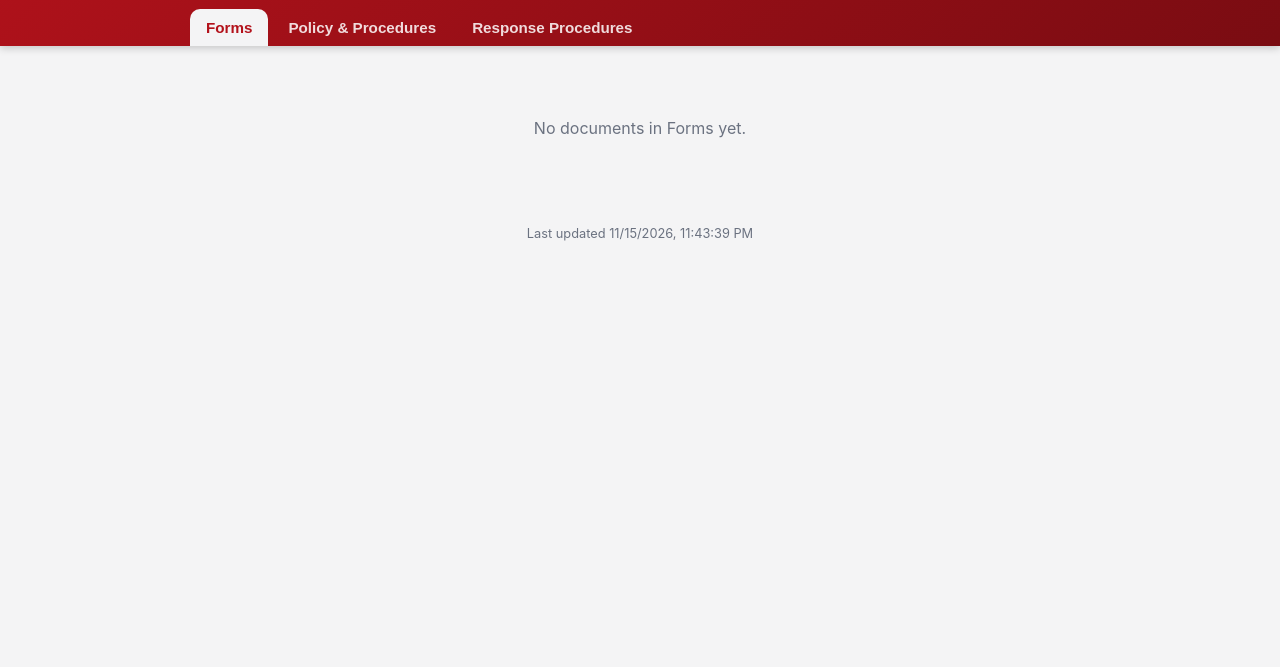
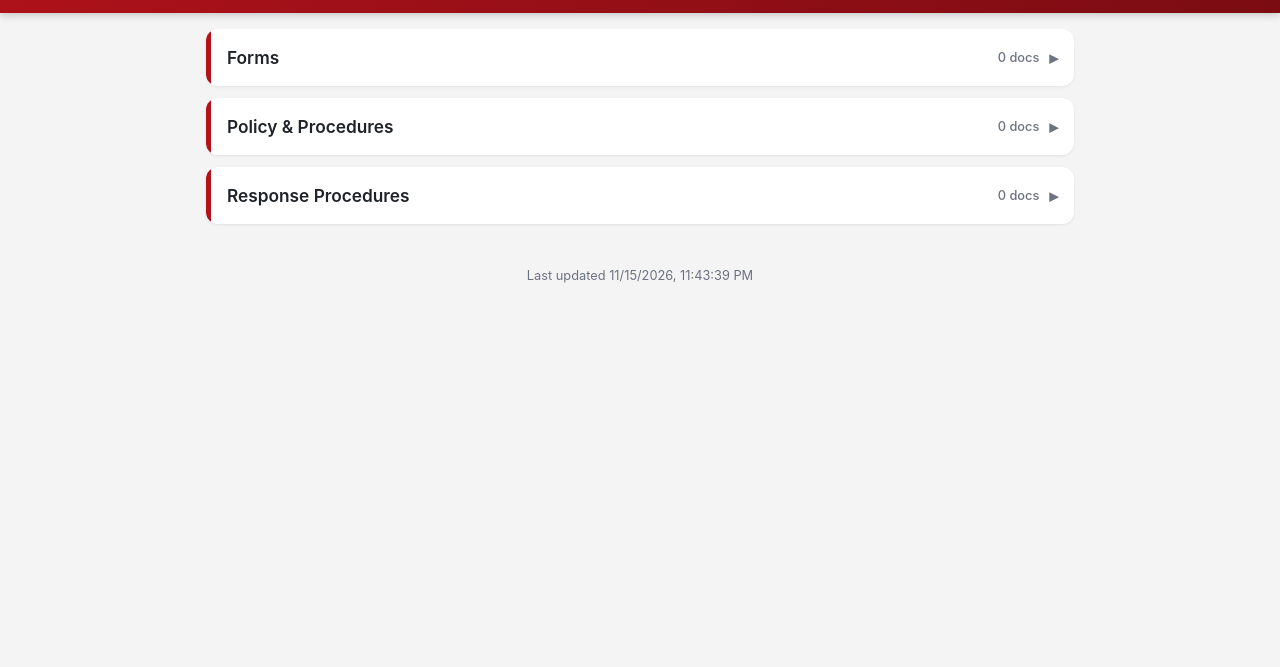
Before and after one commit to pstg163/geneva-fd-app, a plain HTML site: page index.html in a window 1280 px wide. Shown: the part 133-800 px from the top of the page. Drawn offline with Linux system fonts and the light colour scheme.

Commit message:
Vertical expandable sections

```diff
--- a/app.js
+++ b/app.js
@@ -1,42 +1,36 @@
 (async function(){
-  const tabsEl=document.getElementById('tabs'),content=document.getElementById('content'),search=document.getElementById('search'),updated=document.getElementById('updated');
+  const content=document.getElementById('content'),search=document.getElementById('search'),updated=document.getElementById('updated');
   let data;
   try{ data=await (await fetch('files.json?t='+Date.now(),{cache:'no-store'})).json(); }
   catch(e){ content.innerHTML='<p class="empty">Could not load documents. Check your connection and refresh.</p>'; return; }
-  const tops=(data.children||[]).filter(n=>n.type==='folder');
-  let current=decodeURIComponent(location.hash.slice(1))||(tops[0]&&tops[0].name);
   if(data.updated) updated.textContent='Last updated '+new Date(data.updated).toLocaleString();
   const esc=s=>s.replace(/[&<>"]/g,c=>({'&':'&amp;','<':'&lt;','>':'&gt;','"':'&quot;'}[c]));
   const url=p=>'docs/'+p.split('/').map(encodeURIComponent).join('/');
   const size=b=>b<1024?b+' B':b<1048576?(b/1024).toFixed(0)+' KB':(b/1048576).toFixed(1)+' MB';
   const ext=n=>{const i=n.lastIndexOf('.');return i>0?n.slice(i+1).toLowerCase():'';};
   const title=n=>{const i=n.lastIndexOf('.');return i>0?n.slice(0,i):n;};
+  const countFiles=n=>(n.children||[]).reduce((a,c)=>a+(c.type==='file'?1:countFiles(c)),0);
   function fileLi(f,showPath){const e=ext(f.name);return `<li><a href="${url(f.path)}" target="_blank" rel="noopener"><span class="ic ${e}">${esc(e.toUpperCase().slice(0,4)||'FILE')}</span><span class="name">${esc(title(f.name))}<div class="meta">${showPath?'<span class="path">'+esc(f.path.split('/').slice(0,-1).join(' › '))+'</span> · ':''}${size(f.size)} · ${new Date(f.modified).toLocaleDateString()}</div></span></a></li>`;}
-  function folderHtml(node,open){
+  function body(node){
     const files=node.children.filter(c=>c.type==='file'),subs=node.children.filter(c=>c.type==='folder');
-    let h='';
-    if(files.length) h+=`<ul class="files">${files.map(f=>fileLi(f)).join('')}</ul>`;
-    h+=subs.map(s=>`<details class="folder"${open?' open':''}><summary>${esc(s.name)}</summary>${folderHtml(s,false)}</details>`).join('');
-    return h;
+    if(!files.length&&!subs.length) return '<p class="none">No documents yet.</p>';
+    return (files.length?`<ul class="files">${files.map(f=>fileLi(f)).join('')}</ul>`:'')+subs.map(s=>folder(s,'')).join('');
   }
-  function renderTabs(){tabsEl.innerHTML=tops.map(t=>`<button role="tab" class="${t.name===current&&!search.value?'active':''}" data-n="${esc(t.name)}">${esc(t.name)}</button>`).join('');}
-  function renderTab(){
-    const t=tops.find(x=>x.name===current)||tops[0];
-    if(!t){content.innerHTML='<p class="empty">No folders yet.</p>';return;}
-    current=t.name;
-    const files=t.children.filter(c=>c.type==='file'),subs=t.children.filter(c=>c.type==='folder');
-    if(!files.length&&!subs.length){content.innerHTML='<p class="empty">No documents in '+esc(t.name)+' yet.</p>';return;}
-    content.innerHTML=(files.length?`<div class="top"><ul class="files">${files.map(f=>fileLi(f)).join('')}</ul></div>`:'')+
-      subs.map(s=>`<details class="folder"><summary>${esc(s.name)}</summary>${folderHtml(s,false)}</details>`).join('');
+  function folder(n,cls){const c=countFiles(n);return `<details class="folder ${cls}" data-p="${esc(n.name)}"><summary><span class="lbl">${esc(n.name)}</span><span class="count">${c} ${c===1?'doc':'docs'}</span></summary>${body(n)}</details>`;}
+  const all=[];(function walk(n){(n.children||[]).forEach(c=>c.type==='file'?all.push(c):walk(c));})(data);
+  let sectionsHtml=null;
+  function render(){
+    const q=search.value.trim();
+    if(q){
+      const words=q.toLowerCase().split(/\s+/).filter(Boolean);
+      const hits=all.filter(f=>words.every(w=>f.path.toLowerCase().includes(w)));
+      content.innerHTML=hits.length?`<div class="top"><ul class="files">${hits.map(f=>fileLi(f,true)).join('')}</ul></div>`:'<p class="empty">No documents match “'+esc(q)+'”.</p>';
+      return;
+    }
+    const tops=(data.children||[]).filter(n=>n.type==='folder'),loose=(data.children||[]).filter(n=>n.type==='file');
+    if(!tops.length&&!loose.length){content.innerHTML='<p class="empty">No documents yet.</p>';return;}
+    content.innerHTML=(loose.length?`<div class="top"><ul class="files">${loose.map(f=>fileLi(f)).join('')}</ul></div>`:'')+tops.map(t=>folder(t,'section')).join('');
   }
-  const all=[];(function walk(n){(n.children||[]).forEach(c=>c.type==='file'?all.push(c):walk(c));})(data);
-  function renderSearch(q){
-    const words=q.toLowerCase().split(/\s+/).filter(Boolean);
-    const hits=all.filter(f=>words.every(w=>f.path.toLowerCase().includes(w)));
-    content.innerHTML=hits.length?`<div class="top"><ul class="files">${hits.map(f=>fileLi(f,true)).join('')}</ul></div>`:'<p class="empty">No documents match “'+esc(q)+'”.</p>';
-  }
-  function render(){renderTabs();search.value.trim()?renderSearch(search.value.trim()):renderTab();}
-  tabsEl.addEventListener('click',e=>{const b=e.target.closest('button');if(!b)return;current=b.dataset.n;search.value='';history.replaceState(null,'','#'+encodeURIComponent(current));render();});
   search.addEventListener('input',render);
   render();
 })();
--- a/index.html
+++ b/index.html
@@ -16,12 +16,9 @@
 <header>
   <div class="brand">
     <img src="logo.png" alt="Geneva Fire Department logo" class="logo">
-    <div>
-      <h1>Geneva Fire Department</h1>
-    </div>
+    <h1>Geneva Fire Department</h1>
   </div>
   <input id="search" type="search" placeholder="Search all documents…" autocomplete="off">
-  <nav id="tabs" role="tablist"></nav>
 </header>
 <main id="content"><p class="empty">Loading…</p></main>
 <footer id="updated"></footer>
--- a/style.css
+++ b/style.css
@@ -1,31 +1,32 @@
 :root{--red:#b3121b;--dark:#7a0c12;--bg:#f4f4f5;--card:#fff;--text:#1f2328;--muted:#6b7280}
 *{box-sizing:border-box}
 body{margin:0;font-family:-apple-system,BlinkMacSystemFont,"Segoe UI",Roboto,Arial,sans-serif;background:var(--bg);color:var(--text)}
-header{background:linear-gradient(135deg,var(--red),var(--dark));color:#fff;padding:16px 16px 0;position:sticky;top:0;z-index:5;box-shadow:0 2px 8px rgba(0,0,0,.2)}
+header{background:linear-gradient(135deg,var(--red),var(--dark));color:#fff;padding:16px;position:sticky;top:0;z-index:5;box-shadow:0 2px 8px rgba(0,0,0,.2)}
 .brand{display:flex;align-items:center;gap:12px;max-width:900px;margin:0 auto}
 .logo{width:64px;height:64px;filter:drop-shadow(0 1px 2px rgba(0,0,0,.35))}
 h1{font-size:1.25rem;margin:0}
-.sub{margin:2px 0 0;font-size:.85rem;opacity:.85}
 #search{display:block;width:100%;max-width:900px;margin:12px auto 0;padding:10px 14px;border-radius:10px;border:none;font-size:1rem}
-nav{display:flex;gap:4px;overflow-x:auto;max-width:900px;margin:12px auto 0;scrollbar-width:none}
-nav::-webkit-scrollbar{display:none}
-nav button{flex:0 0 auto;background:transparent;color:#fff;border:none;padding:10px 16px;font-size:.95rem;font-weight:600;border-radius:10px 10px 0 0;cursor:pointer;opacity:.85}
-nav button.active{background:var(--bg);color:var(--red);opacity:1}
 main{max-width:900px;margin:0 auto;padding:16px}
 .folder{background:var(--card);border-radius:12px;margin-bottom:12px;box-shadow:0 1px 3px rgba(0,0,0,.08);overflow:hidden}
-.folder>summary{padding:14px 16px;font-weight:600;cursor:pointer;list-style:none;display:flex;justify-content:space-between}
-.folder>summary::after{content:"▸";transition:transform .2s}
+.folder>summary{padding:14px 16px;font-weight:600;cursor:pointer;list-style:none;display:flex;align-items:center;gap:10px}
+.folder>summary::-webkit-details-marker{display:none}
+.folder>summary .lbl{flex:1}
+.folder>summary .count{font-size:.8rem;font-weight:500;color:var(--muted)}
+.folder>summary::after{content:"▸";color:var(--muted);transition:transform .2s}
 .folder[open]>summary::after{transform:rotate(90deg)}
-.folder .folder{margin:0 12px 12px;box-shadow:none;border:1px solid #e5e7eb}
+.section>summary{font-size:1.08rem;padding:18px 16px;border-left:5px solid var(--red)}
+.section[open]>summary{border-bottom:1px solid #eee}
+.folder .folder{margin:8px 12px 12px;box-shadow:none;border:1px solid #e5e7eb}
 ul.files{list-style:none;margin:0;padding:0}
 ul.files li a{display:flex;align-items:center;gap:12px;padding:12px 16px;border-top:1px solid #f0f0f0;color:var(--text);text-decoration:none}
+ul.files li:first-child a{border-top:none}
 ul.files li a:hover{background:#fafafa}
 .ic{flex:0 0 38px;height:38px;border-radius:8px;display:flex;align-items:center;justify-content:center;font-size:.7rem;font-weight:700;color:#fff;background:#6b7280}
 .ic.pdf{background:#d32f2f}.ic.doc,.ic.docx{background:#2b579a}.ic.xls,.ic.xlsx,.ic.csv{background:#217346}.ic.ppt,.ic.pptx{background:#d24726}.ic.jpg,.ic.jpeg,.ic.png{background:#7b1fa2}
 .name{flex:1;word-break:break-word}
 .meta{font-size:.78rem;color:var(--muted);margin-top:2px}
 .top{background:var(--card);border-radius:12px;box-shadow:0 1px 3px rgba(0,0,0,.08);margin-bottom:12px;overflow:hidden}
-.top ul.files li:first-child a{border-top:none}
 .empty{text-align:center;color:var(--muted);padding:40px 16px}
+.none{color:var(--muted);padding:14px 16px;margin:0;font-size:.9rem}
 .path{font-size:.75rem;color:var(--muted)}
 footer{text-align:center;color:var(--muted);font-size:.8rem;padding:16px 16px 32px}
```
